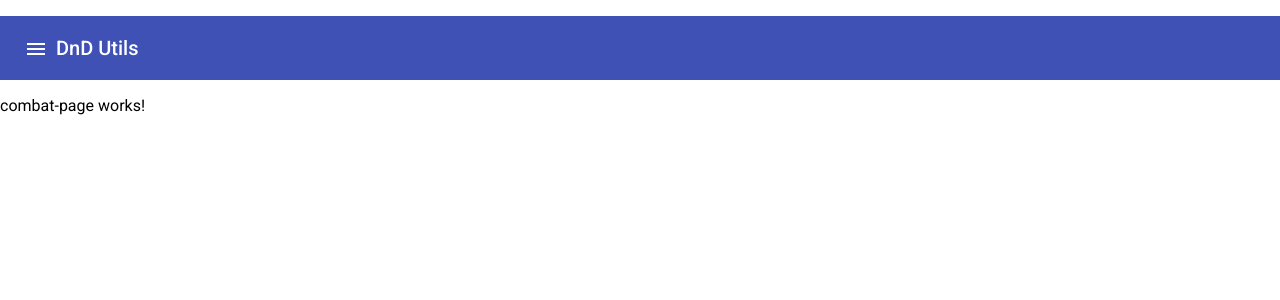
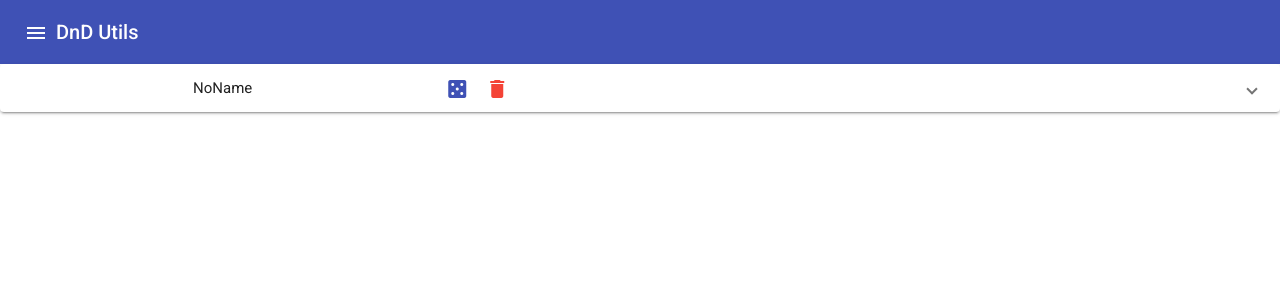
Before and after one commit to Stimim/dnd-dice, an Angular app: page /combat in a window 1280 px wide. Shown: the top 300 px of the page. Built offline with nearby package versions, Linux system fonts and the light colour scheme.

Commit message:
add UI of attack.component

```diff
--- a/src/app/app.component.html
+++ b/src/app/app.component.html
@@ -7,14 +7,14 @@
 </style>
 
 <!-- Toolbar -->
-<p>
+<div>
   <mat-toolbar color="primary">
     <button mat-icon-button id="menu-button" >
       <mat-icon>menu</mat-icon>
     </button>
     <span>DnD Utils</span>
   </mat-toolbar>
-</p>
+</div>
 
 <div class="content" role="main"></div>
 
--- a/src/app/attack/attack.component.css
+++ b/src/app/attack/attack.component.css
@@ -0,0 +1,12 @@
+.attack-component {
+}
+
+.attack-component .mat-expansion-panel-header-title {
+  display: flex;
+  justify-content: center;
+  flex-direction: column;
+}
+
+.attack-component .mat-form-field + .mat-form-field {
+  margin-left: min(8px, 1vw);
+}
--- a/src/app/attack/attack.component.html
+++ b/src/app/attack/attack.component.html
@@ -1,15 +1,57 @@
-<div>
-  <mat-card>
-    <mat-card-header>
-      <mat-card-title>Header</mat-card-title>
-    </mat-card-header>
-  </mat-card>
-  <mat-card-content>
-    <label>Attack</label> <input type="text" placeholder="+0" /><br>
-    <label>Damage</label> <input type="text" placeholder="1d4" /><br>
-  </mat-card-content>
-  <mat-card-actions>
-    <button mat-button>Attack</button>
-    <button mat-button>Delete</button>
-  </mat-card-actions>
-</div>
+<mat-expansion-panel
+  class="attack-component"
+  (opened)="panelOpenState = true"
+  (closed)="panelOpenState = false" >
+  <mat-expansion-panel-header>
+    <mat-panel-title>
+      {{attack.name || "NoName"}}
+    </mat-panel-title>
+    <mat-panel-description *ngIf="!panelOpenState" >
+        <button mat-icon-button (click)="onDiceClicked()" color="primary">
+          <mat-icon>casino</mat-icon>
+        </button>
+        <button mat-icon-button (click)="onDeleteClicked()" color="warn">
+          <mat-icon>delete</mat-icon>
+        </button>
+    </mat-panel-description>
+
+  </mat-expansion-panel-header>
+  <mat-action-row>
+      <div class="button-row">
+        <button mat-icon-button (click)="onDiceClicked()" color="primary">
+          <mat-icon>casino</mat-icon>
+        </button>
+        <button mat-icon-button (click)="onDeleteClicked()" color="warn">
+          <mat-icon>delete</mat-icon>
+        </button>
+      </div>
+  </mat-action-row>
+  <div>
+    <div *ngIf="panelOpenState">
+      <mat-form-field style="width: 100%;" appearance="fill">
+        <mat-label>Attack Name</mat-label>
+        <input matInput placeholder="NoName"
+                        [(ngModel)]="attack.name"
+                        />
+      </mat-form-field><br>
+    </div>
+    <mat-form-field style="width: 100%;" appearance="fill">
+      <mat-label>Attack Bonus</mat-label>
+      <input matInput placeholder="+0" />
+    </mat-form-field><br>
+
+    <mat-form-field style="width: 100%;" appearance="fill">
+      <mat-label>Damage</mat-label>
+      <input matInput placeholder="1d4" />
+    </mat-form-field><br>
+
+    <mat-form-field style="width: 48%;" appearance="fill">
+      <mat-label>Crit. Threshold</mat-label>
+      <input matInput placeholder="20" />
+    </mat-form-field>
+    <mat-form-field style="width: 48%;" appearance="fill">
+      <mat-label>Crit. Multiplier</mat-label>
+      <input matInput placeholder="2" />
+    </mat-form-field><br>
+  </div>
+</mat-expansion-panel>
--- a/src/app/attack/attack.component.ts
+++ b/src/app/attack/attack.component.ts
@@ -1,4 +1,6 @@
-import { Component, OnInit } from '@angular/core';
+import { Component, OnInit, Input } from '@angular/core';
+
+import { Attack } from '../data-type/attack';
 
 @Component({
   selector: 'app-attack',
@@ -7,6 +9,13 @@ import { Component, OnInit } from '@angular/core';
 })
 export class AttackComponent implements OnInit {
 
+  panelOpenState = false;
+  onDiceClicked = () => {};
+  onDeleteClicked = () => {};
+
+  @Input()
+  attack! : Attack;
+
   constructor() { }
 
   ngOnInit(): void {
--- a/src/app/combat-page/combat-page.component.html
+++ b/src/app/combat-page/combat-page.component.html
@@ -1 +1,4 @@
-<p>combat-page works!</p>
+<app-attack
+  *ngFor="let attack of attacks"
+  [attack]="attack">
+</app-attack>
--- a/src/app/combat-page/combat-page.component.ts
+++ b/src/app/combat-page/combat-page.component.ts
@@ -1,4 +1,6 @@
 import { Component, OnInit } from '@angular/core';
+
+import { Attack } from '../data-type/attack';
 
 @Component({
   selector: 'app-combat-page',
@@ -7,6 +9,10 @@ import { Component, OnInit } from '@angular/core';
 })
 export class CombatPageComponent implements OnInit {
 
+  attacks : Attack[] = [
+    {}
+  ];
+
   constructor() { }
 
   ngOnInit(): void {
--- a/src/styles.css
+++ b/src/styles.css
@@ -1,4 +1,6 @@
 /* You can add global styles to this file, and also import other style files */
+
+@import "~@angular/material/prebuilt-themes/indigo-pink.css";
 
 html, body { height: 100%; }
 body { margin: 0; font-family: Roboto, "Helvetica Neue", sans-serif; }
```
Also changed, not shown: src/app/app.module.ts (+16 -8 lines).
